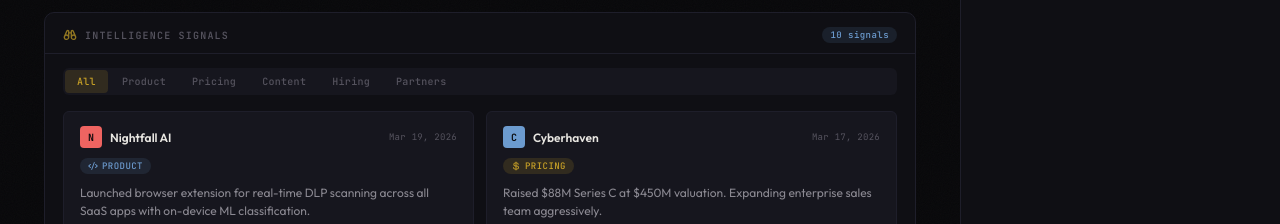
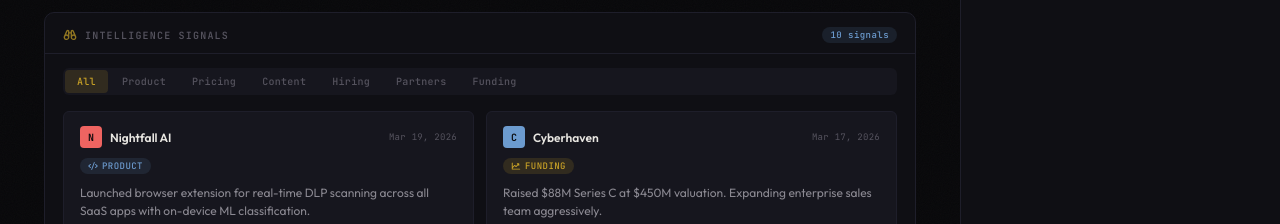
Before and after one commit to Miyamura80/GTM-Stack, a React (Vite) app in the folder dashboard/: page / in a window 1280 px wide. Both pictures are taken after a click on the button "Competitors". Shown: the part 432-656 px from the top of the page. Built offline with nearby package versions, Linux system fonts and the light colour scheme; the HTML template or start-up script is replaced by a standard one.

Commit message:
🐛 Fix signal s2 type: funding round misclassified as pricing

```diff
--- a/dashboard/src/components/CompetitorsPage.tsx
+++ b/dashboard/src/components/CompetitorsPage.tsx
@@ -2,7 +2,7 @@
 import type { ReactNode } from "react";
 import {
     Binoculars, Eye, Target, Lightbulb, CaretRight,
-    Code, CurrencyDollar, Article, UserPlus, Handshake,
+    Code, CurrencyDollar, Article, UserPlus, Handshake, ChartLineUp,
 } from "@phosphor-icons/react";
 
 /* ------------------------------------------------------------------ */
@@ -10,7 +10,7 @@
 /* ------------------------------------------------------------------ */
 
 type CompetitorCategory = "direct" | "adjacent" | "emerging";
-type SignalType = "product" | "pricing" | "content" | "hiring" | "partnerships";
+type SignalType = "product" | "pricing" | "content" | "hiring" | "partnerships" | "funding";
 type ActionTag = "opportunity" | "watch" | "respond";
 type SignalFilter = "all" | SignalType;
 
@@ -68,7 +68,7 @@
 
 const SIGNALS: IntelSignal[] = [
     { id: "s1", competitorId: "nightfall", type: "product", date: "Mar 19, 2026", description: "Launched browser extension for real-time DLP scanning across all SaaS apps with on-device ML classification.", actionTag: "opportunity", insight: "We could differentiate with deeper API integrations vs. browser-layer approach." },
-    { id: "s2", competitorId: "cyberhaven", type: "pricing", date: "Mar 17, 2026", description: "Raised $88M Series C at $450M valuation. Expanding enterprise sales team aggressively.", actionTag: "watch", insight: "Expect increased presence at RSA and more aggressive enterprise outbound." },
+    { id: "s2", competitorId: "cyberhaven", type: "funding", date: "Mar 17, 2026", description: "Raised $88M Series C at $450M valuation. Expanding enterprise sales team aggressively.", actionTag: "watch", insight: "Expect increased presence at RSA and more aggressive enterprise outbound." },
     { id: "s3", competitorId: "polymer", type: "product", date: "Mar 14, 2026", description: "Added Slack integration for auto-redaction of sensitive data in real time with admin override workflows.", actionTag: "respond", insight: "Our Slack coverage is partial - prioritize parity here." },
     { id: "s4", competitorId: "varonis", type: "product", date: "Mar 12, 2026", description: "Released AI-powered data classification engine that claims 95% accuracy on unstructured data.", actionTag: "watch" },
     { id: "s5", competitorId: "metomic", type: "content", date: "Mar 10, 2026", description: "Published comprehensive CISO guide to SaaS data security, gaining significant LinkedIn traction.", actionTag: "opportunity", insight: "Content gap - we should produce competing thought leadership for our ICP." },
@@ -100,6 +100,7 @@
     content: "Content",
     hiring: "Hiring",
     partnerships: "Partnerships",
+    funding: "Funding",
 };
 
 const FILTER_OPTIONS: { key: SignalFilter; label: string }[] = [
@@ -109,6 +110,7 @@
     { key: "content", label: "Content" },
     { key: "hiring", label: "Hiring" },
     { key: "partnerships", label: "Partners" },
+    { key: "funding", label: "Funding" },
 ];
 
 const CATEGORY_GROUPS: { key: CompetitorCategory; label: string }[] = [
@@ -133,6 +135,7 @@
     content: <Article size={10} weight="bold" />,
     hiring: <UserPlus size={10} weight="bold" />,
     partnerships: <Handshake size={10} weight="bold" />,
+    funding: <ChartLineUp size={10} weight="bold" />,
 };
 
 function actionTagClass(tag: ActionTag): string {
--- a/dashboard/src/index.css
+++ b/dashboard/src/index.css
@@ -1560,6 +1560,11 @@
   color: var(--accent-coral);
 }
 
+.signal-type-funding {
+  background: var(--accent-gold-dim);
+  color: var(--accent-gold);
+}
+
 .signal-description {
   font-size: 12px;
   color: var(--text-secondary);
```
